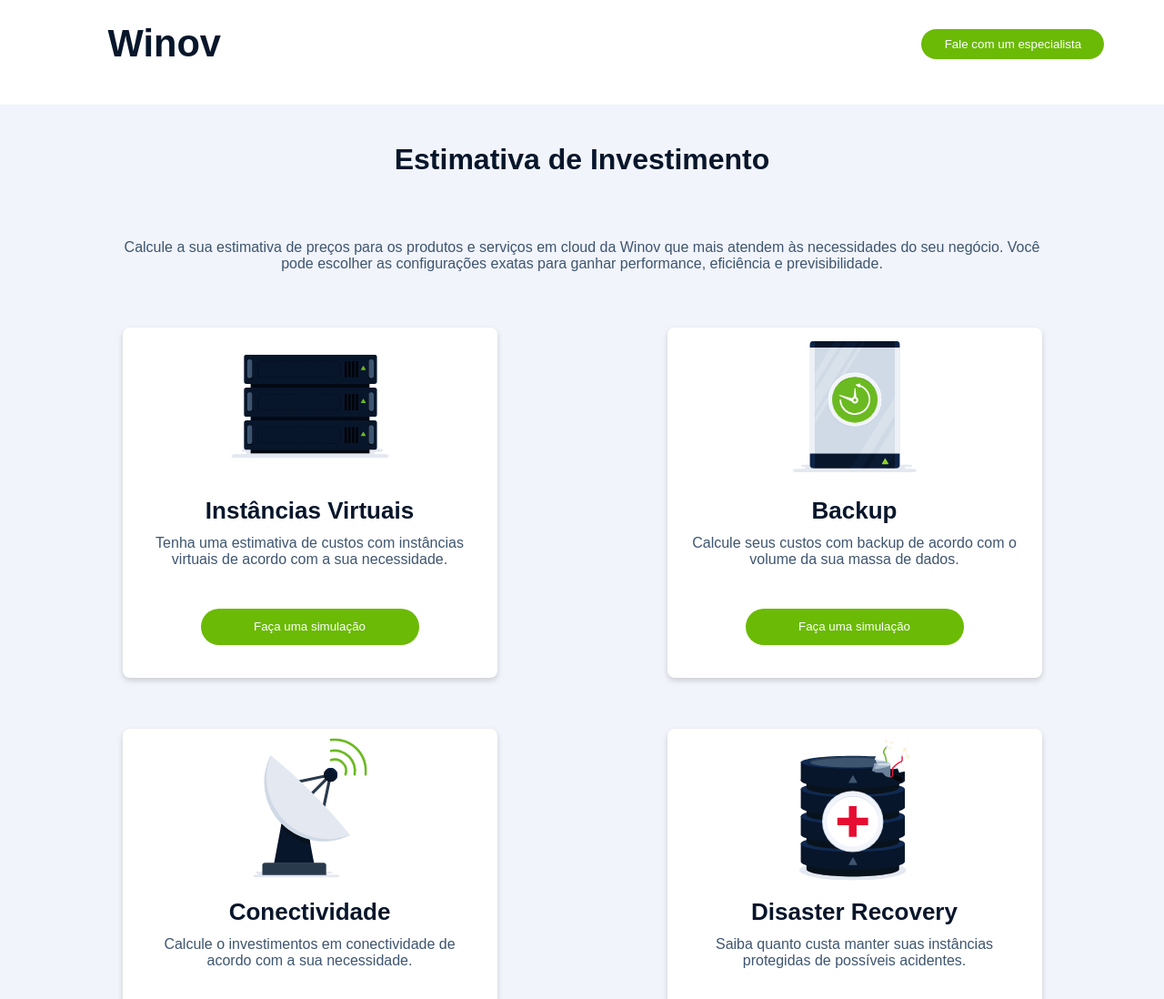
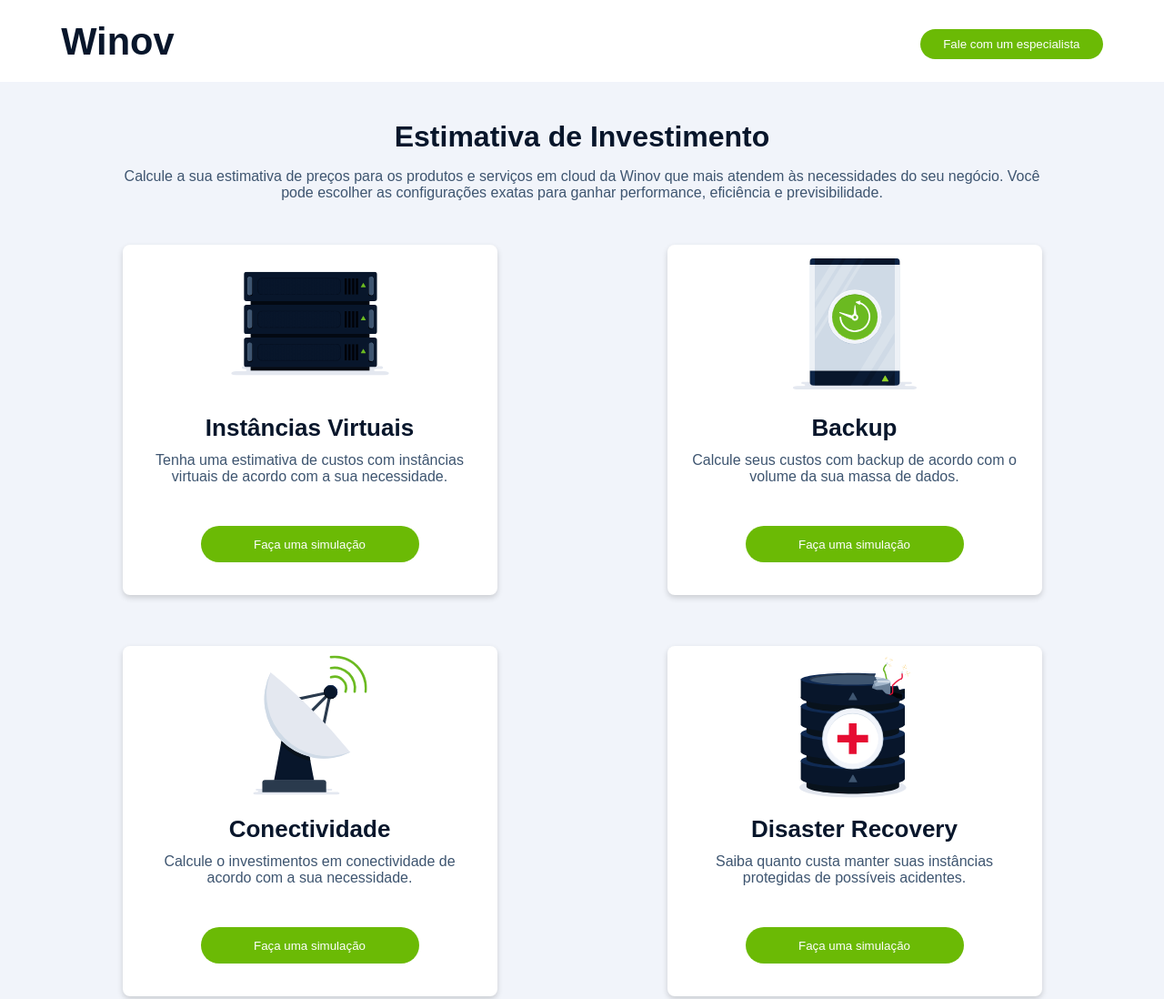
Before and after one commit to AmiciNoctis/Winov, a plain HTML site: page index.html in a window 1280 px wide. Shown: the top 1098 px of the page at 91% size. Drawn offline with Linux system fonts and the light colour scheme; a web font is replaced by a local one.

Commit message:
corrections on header

```diff
--- a/style.css
+++ b/style.css
@@ -24,12 +24,10 @@ body p {
 }
 
 header {
-  height: 72px;
-
   display: flex;
   justify-content: space-between;
-  height: 7.2rem;
   background-color: #FFFFFF;
+  padding-bottom: 20px;
 
   border-bottom: 2px #F1F4FA;
 }
@@ -41,12 +39,10 @@ hr {
 .logo {
   text-align: center;
   justify-content: flex-start;
+  position: relative;
 
-  margin-top: 1.5rem;
+  margin-top: 1.4rem;
   margin-left: 4.2rem;
-
-  width: 14.2rem;
-  height: 3.8rem;
 
   font-family: brother-1816, fantasy;
   font-size: 2.6rem;
@@ -58,11 +54,11 @@ header button {
   width: 201px;
   height: 33px;
   justify-content: flex-end;
+  position: relative;
 
   margin-top: 2rem;
   margin-left: 2.6rem;
-  margin-right: 4.1rem;
-  margin-bottom: 1.9rem;
+  margin-right: 4.2rem;
 
   border-radius: 20px;
   border: 0rem;
@@ -186,8 +182,7 @@ a {
 }
 
 #topo h1 {
-  width: 53.8rem;
-  height: 5.6rem;
+  width: 538px;
   padding-top: 42px;
 
   color: #08162B
@@ -195,7 +190,6 @@ a {
 
 #topo p {
   width: 1028px;
-  height: 49px;
 
   min-width: 300px;
 
@@ -282,6 +276,7 @@ footer h1 {
   height: 34px;
   margin-left: 41px;
   margin-top: 9px;
+  position: relative;
 
   font-family: brother-1816, fantasy;
   font-size: 24px;
@@ -290,11 +285,11 @@ footer h1 {
 
 footer p {
   justify-content: flex-start;
+  position: relative;
 
   margin-left: 24px;
   margin-right: 24px;
   margin-top: 17px;
-  margin-bottom: 14px;
 
   color: #FFFFFF;
   font-size: 11px;
```
